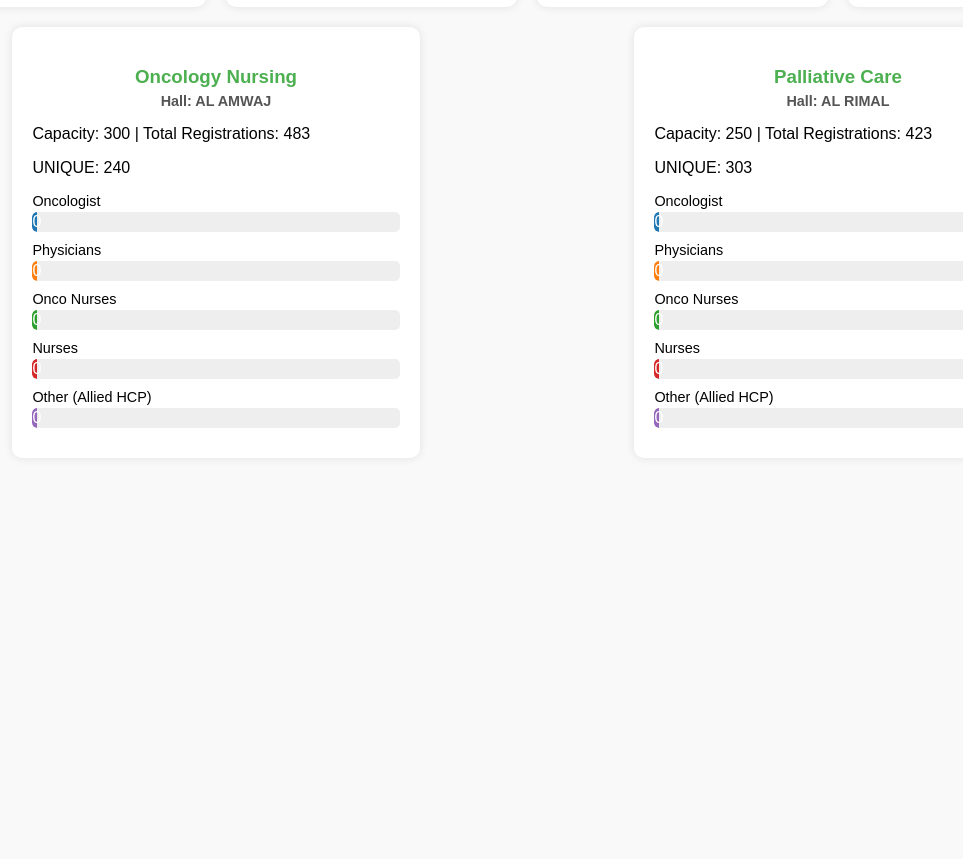
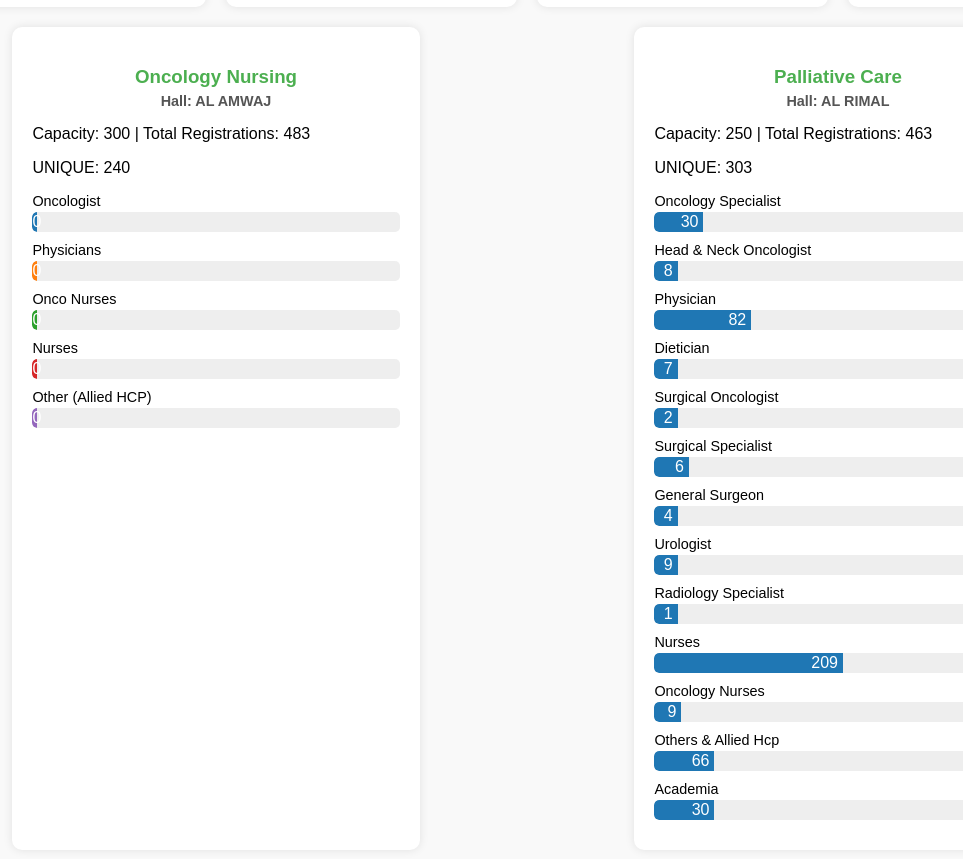
Before and after one commit to kenseinxxx/EIOC2025PAG, a plain HTML site: page index.html in a window 1280 px wide. Shown: the part 2485-3344 px from the top of the page, without its empty margins (113-1076 px from the left). Before the commit the page ends 2991 px from the top, so only its background shows below. Drawn offline with Linux system fonts and the light colour scheme.

Commit message:
Update index.html

```diff
--- a/index.html
+++ b/index.html
@@ -322,18 +322,34 @@
     <h3>Palliative Care
 </h3>
     <div class="hall-name"><strong>Hall: AL RIMAL</strong></div>
-    <p>Capacity: 250 | Total Registrations: 423</p>
+    <p>Capacity: 250 | Total Registrations: 463</p>
     <p>UNIQUE: 303</p>
-    <div class="category-label">Oncologist </div>
-    <div class="bar-container"><div class="bar oncologist" style="width:0%">0</div></div>
-    <div class="category-label">Physicians </div>
-    <div class="bar-container"><div class="bar physicians" style="width:0%">0</div></div>
-    <div class="category-label">Onco Nurses </div>
-    <div class="bar-container"><div class="bar onco-nurses" style="width:0%">0</div></div>
+    <div class="category-label">Oncology Specialist </div>
+    <div class="bar-container"><div class="bar oncologist" style="width:12%">30</div></div>
+    <div class="category-label">Head & Neck Oncologist </div>
+    <div class="bar-container"><div class="bar oncologist" style="width:5%">8</div></div>
+    <div class="category-label">Physician </div>
+    <div class="bar-container"><div class="bar oncologist" style="width:25%">82</div></div>
+    <div class="category-label">Dietician </div>
+    <div class="bar-container"><div class="bar oncologist" style="width:5%">7</div></div>
+    <div class="category-label">Surgical Oncologist </div>
+    <div class="bar-container"><div class="bar oncologist" style="width:5%">2</div></div>
+    <div class="category-label">Surgical Specialist </div>
+    <div class="bar-container"><div class="bar oncologist" style="width:8%">6</div></div>
+    <div class="category-label">General Surgeon</div>
+    <div class="bar-container"><div class="bar oncologist" style="width:5%">4</div></div>
+    <div class="category-label">Urologist </div>
+    <div class="bar-container"><div class="bar oncologist" style="width:5%">9</div></div>
+    <div class="category-label">Radiology Specialist </div>
+    <div class="bar-container"><div class="bar oncologist" style="width:5%">1</div></div>
     <div class="category-label">Nurses </div>
-    <div class="bar-container"><div class="bar nurses" style="width:0%">0</div></div>
-    <div class="category-label">Other (Allied HCP) </div>
-    <div class="bar-container"><div class="bar allied" style="width:0%">0</div></div>
+    <div class="bar-container"><div class="bar oncologist" style="width:50%">209</div></div>
+    <div class="category-label">Oncology Nurses</div>
+    <div class="bar-container"><div class="bar oncologist" style="width:6%">9</div></div>
+    <div class="category-label">Others & Allied Hcp</div>
+    <div class="bar-container"><div class="bar oncologist" style="width:15%">66</div></div>
+    <div class="category-label">Academia </div>
+    <div class="bar-container"><div class="bar oncologist" style="width:15%">30</div></div>
   </div>
 
 
```
